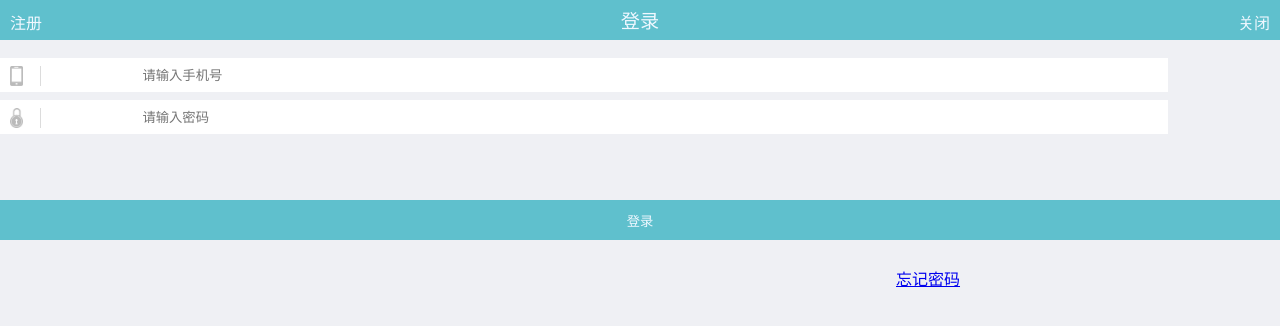
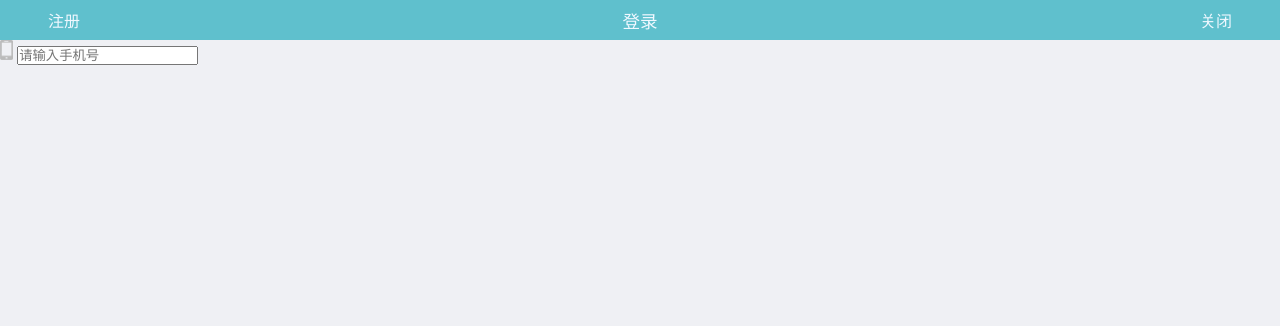
Before and after one commit to tobe27/CSS, a plain HTML site: page login.html in a window 1280 px wide. Drawn offline with Linux system fonts and the light colour scheme.

Commit message:
登录页

```diff
--- /dev/null
+++ b/css/grail.css
@@ -0,0 +1,56 @@
+.header {
+    width: 100%;
+    min-height: 75px;
+    background-color: #B45E60;
+}
+
+.footer {
+    width: 100%;
+    height: 75px;
+    background-color: #93B57A;
+}
+
+.content {
+    width: 1000px;
+    height: 75px;
+    margin: auto;
+    line-height: 75px;
+    background-color: #98C0B8;
+    text-align: center;
+}
+
+.container {
+    width: 600px;
+    height: 300px;
+    margin: auto;
+    padding: 0 200px;
+    background-color: #856CAD;
+    overflow: hidden;
+}
+
+.main {
+    width: 100%;
+    min-height: 200px;
+    background-color: #C19999;
+    float: left;
+}
+
+.left {
+    position: relative;
+    left: -200px;
+    width: 200px;
+    min-height: 300px;
+    margin-left: -100%;
+    background-color: #8F2151;
+    float: left;
+}
+
+.right {
+    position: relative;
+    left: 200px;
+    width: 200px;
+    min-height: 300px;
+    margin-left: -200px;
+    background-color: #BB341C;
+    float: left;
+}
--- a/css/login.css
+++ b/css/login.css
@@ -1,97 +1,81 @@
+
+* {
+    margin: 0;
+    padding: 0;
+}
+
 html,
 body {
-	width: 100%;
-    height: 100%;
-    margin: 0;
-    padding: 0;
+    width: 100%;
+    background-color: #eff0f4;
+    color: aliceblue;
     font-size: 10px;
     font-size: 1rem;
-    color: aliceblue;
-    font-family: Georgia;
-    background-color: #eff0f4;
 }
 
 .header {
-    position: sticky;
-    font-size: 1rem;
-    width: 100%;
+    overflow: hidden;
     height: 40px;
-    top: 0px;
     background-color: #5fc0cd;
 
 }
 
-.register {
-    margin-top: -30px;
-    margin-left: 10px;
-    float: left;
-}
-
 .login {
-    position: relative;
     width: 100%;
-    height: 40px;
-    top: 0px;
     display: flex;
     align-items: center; /*定义垂直居中*/
     justify-content: center; /*定义水平居中 */
-    font-size: 1.2rem;
-
+    text-align: center;
+    font-size: 1.1rem;
 }
 
-.close {
-    margin-top: -30px;
-    margin-right: 10px;
-    float: right;
+.center {
+    margin-left: 80px;
+    margin-right: 80px;
 }
 
-form {
-    position: absolute;
-    top: 50px;
-    height: 80px;
-    width: 100%;
+.register, .close, .login {
+    float: left;
+    min-height: 40px;
+    margin-bottom: -2000px;
+    padding-bottom: 20000px;
 }
 
-.input-form {
+.register {
+    width: 80px;
+    margin-left: -100%;
+    height: 40px;
     display: flex;
     align-items: center; /*定义垂直居中*/
-    justify-content: center; /*定义水平居中 */
-    margin-top: 8px;
-    width: 80%;
-    margin-left: auto;
-    margin-right: auto;
-    display: inline-block;
-    background-color: #ffffff;
-}
-
-.input-form input {
-    width: 100%;
-    height: 32px;
-    margin-left: 10%;
-    padding-left: 40px;
-    border: 0;
-}
-
-.input-form input:hover {
-    border: 0 solid #dcdcdc;
-}
-
-.input-form input:after {
-    border: 0 solid #dcdcdc;
+    justify-content: flex-end; /*定义水平居中 */
 }
 
 
-.input-form .icon {
-    width: 30px;
-    height: 20px;
-    margin: 8px 10px 5px 10px;
-    border-right: 1px solid #dcdcdc;
-    display: inline-block;
-    position: absolute;
-
+.close {
+    width: 80px;
+    margin-left: -80px;
+    height: 40px;
+    display: flex;
+    align-items: center; /*定义垂直居中*/
+    justify-content: flex-start; /*定义水平居中 */
+    clear: right;
 }
 
-.commit button {
+
+
+
+
+
+
+/* .password .icon {
+    clear: left;
+}
+
+.password input {
+    width: auto;
+} */
+
+/* .commit button {
     width: 100%;
     height: 40px;
     top: 200px;
@@ -105,4 +89,4 @@ form {
     top: 250px;
     left: 70%;
     position: absolute;
-}
+}  */
--- /dev/null
+++ b/css/wings.css
@@ -0,0 +1,50 @@
+* {
+    margin: 0;
+    padding: 0;
+}
+
+.header, .footer {
+    width: 100%;
+    height: 50px;
+    text-align: center;
+    line-break: 50px;
+    background-color: #C0C0C0;
+}
+
+.container {
+    overflow: hidden;
+}
+
+.main {
+    width: 100%;
+}
+
+.center {
+    margin-left: 200px;
+    margin-right: 200px;
+    background-color: #F5704F;
+}
+
+.left, .right, .main {
+    float: left;
+    min-height: 130px;
+    margin-bottom: -2000px;
+    padding-bottom: 2000px;
+}
+
+.left {
+    width: 200px;
+    margin-left: -100%;
+    background-color: darkgoldenrod;
+
+}
+
+.right {
+    width: 200px;
+    margin-left: -200px;
+    background-color: cadetblue;
+}
+
+.footer {
+    clear: both;
+}
--- /dev/null
+++ b/grail.html
@@ -0,0 +1,26 @@
+<!DOCTYPE html>
+<html>
+<head>
+<meta name="viewport" content="width=device-width, initial-scale=1.0">
+<meta charset="UTF-8">
+<title>圣杯布局</title>
+<link rel="icon" type="image/x-icon" href="./images/icon.png"/>
+
+<link rel="stylesheet" type="text/css" href="./css/grail.css" >
+<head>
+<body>
+    <div class= "header">
+        <div class= "content">header</div>
+    </div>
+
+    <div class= "container">
+        <div class= "main">main</div>
+        <div class= "left">left</div>
+        <div class= "right">right</div>
+    </div>
+
+    <div class= "footer">
+        <div class= "content">footer</div>
+    </div>
+</body>
+</html>
--- a/login.html
+++ b/login.html
@@ -12,30 +12,33 @@
 
 <div class = "header">
     <div class = "login">
-        <p>登录</p>
+        <span class="center">登录</span>
     </div>
-    <div class = "register">注册</div>
-    <div class = "close">关闭</div>
+
+    <span class = "register">注册</span>
+
+    <span class = "close">关闭</span>
 </div>
 
 <form>
-    <div class = "input-form">
-        <span class= "icon"><img src = "./images/iphone.png" alt = "登录" height = "20" /> </span>
-        <input type = "text" placeholder = "请输入手机号" >
+    <div class = "input">
+        <img src = "./images/iphone.png" alt = "登录" height = "20" />
+        <span class= "username"><input type = "text"  placeholder = "请输入手机号" /></span>
+
     </div>
-    <div class = "input-form">
+    <!-- <div class = "password input">
         <span class= "icon"><img src = "./images/lock.png" alt = "密码" height = "20" /> </span>
         <input type = "password" placeholder = "请输入密码" >
-    </div>
+    </div> -->
 </form>
 
-<div class = "commit">
+<!-- <div class = "commit">
     <button>登录</button>
 </div>
 
 <div class = "forget">
     <p><a href = "http://www.cnblogs.com/xinjiebi/p/5061516.html">忘记密码</a></p>
-</div>
+</div> -->
 
 </body>
 </html>
```
Also changed, not shown: wings.html (added, +28 -0 lines), navicat12破解补丁/说明.txt (deleted), 2 other files.
